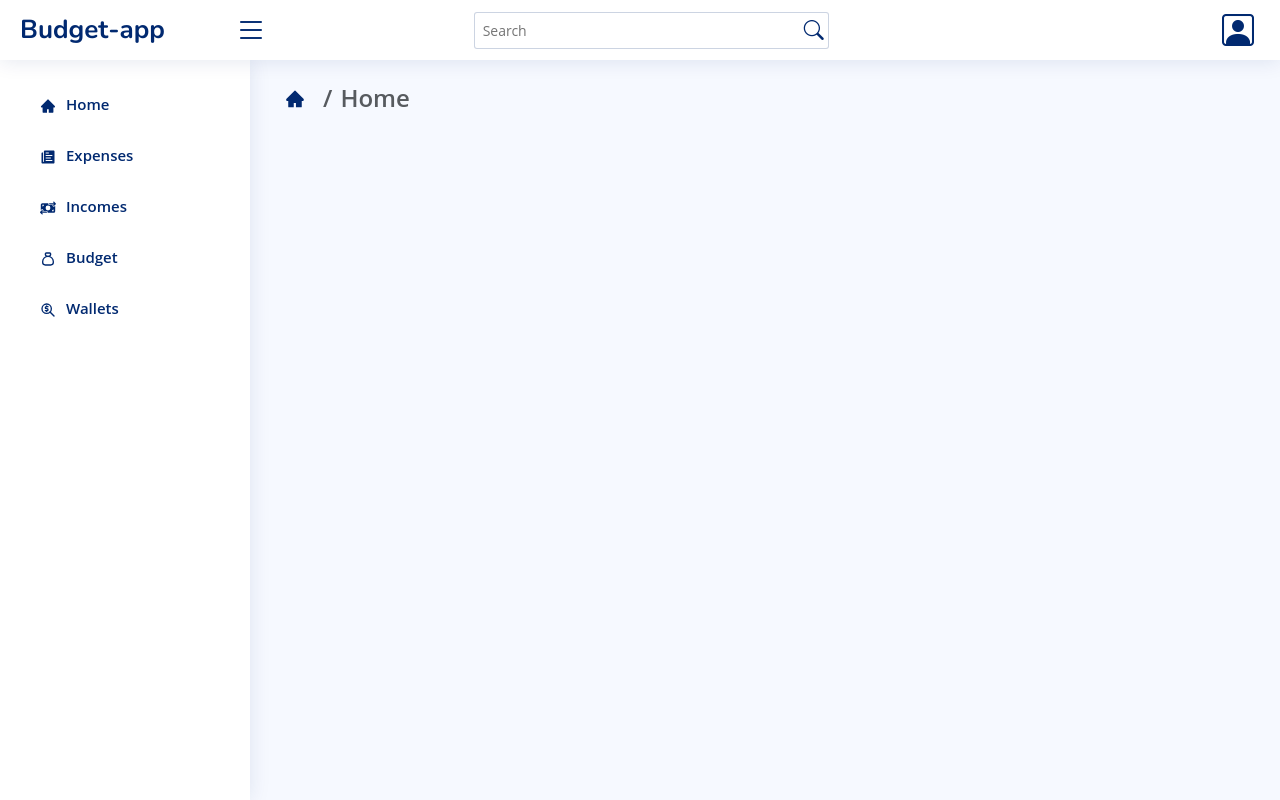
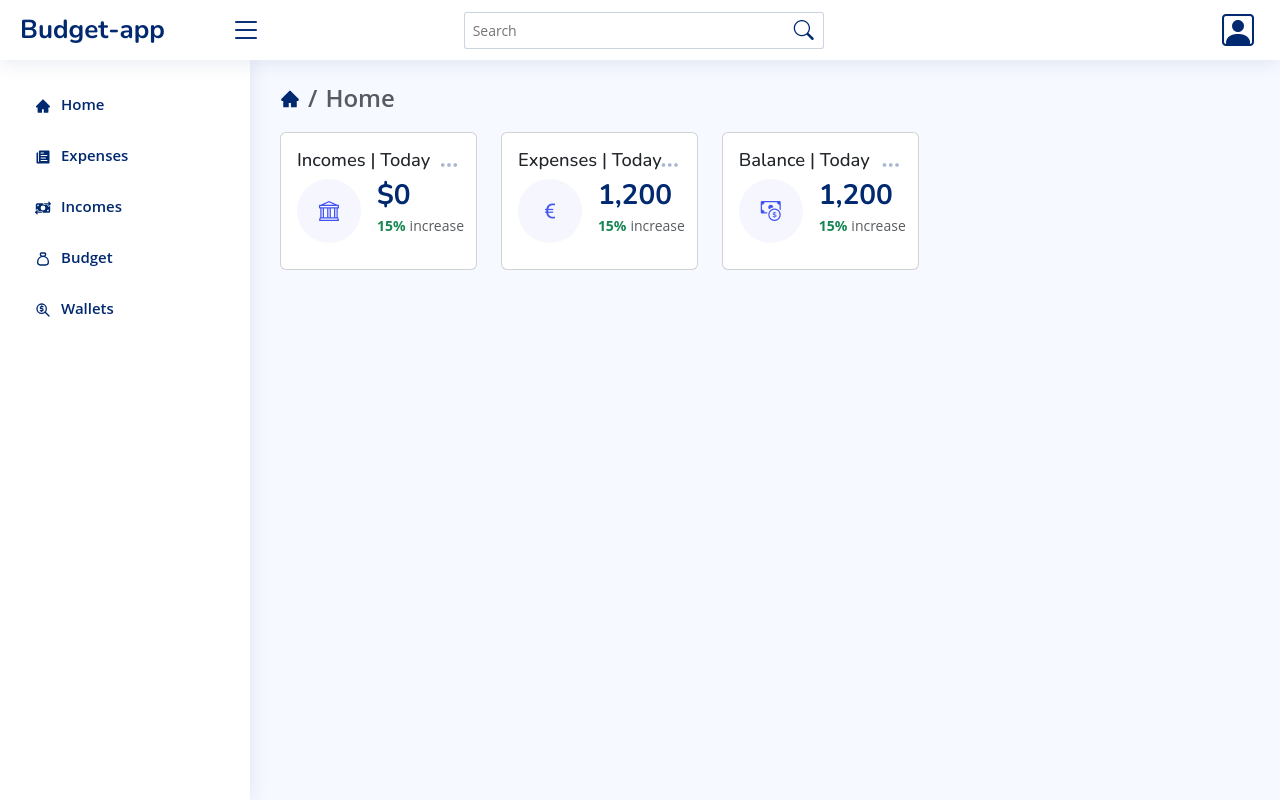
Before and after one commit to AleMorro/budget-app, a React (Create React App) app in the folder frontend/: page /app in a window 1280 px wide. Built offline with nearby package versions, Linux system fonts and the light colour scheme.

Commit message:
Added Cards
Added a first implementation of Cards to track different values

```diff
--- /dev/null
+++ b/frontend/src/components/budgetApp/data/CardsData.js
@@ -0,0 +1,19 @@
+import React from "react";
+
+export const CardsData = [
+   {
+      id: 1,
+      name: "Incomes",
+      icon: "bi bi-bank",
+   },
+   {
+      id: 2,
+      name: "Expenses",
+      icon: "bi bi-currency-euro",
+   },
+   {
+      id: 3,
+      name: "Balance",
+      icon: "bi bi-cash-coin",
+   },
+];
--- /dev/null
+++ b/frontend/src/components/budgetApp/routes/Home/Card.jsx
@@ -0,0 +1,72 @@
+import React, { useState } from 'react'
+
+import { useGlobalContext } from '../../../../context/globalContext';
+
+import CardFilter from './CardFilter';
+
+import '../../styles/Card.css'
+
+function Card( {card} ) {
+
+   const { getIncomes, totalIncomes, totalBalance } = useGlobalContext()
+
+   const [filter, setFilter] = useState("Today");
+
+   const handleFilterChange = filter => {
+      setFilter(filter);
+      if(filter === 'Today') {
+         getIncomes(1)
+            .then(totalIncomes())
+            .catch(error => {
+               console.error('Error fetching incomes: ', error)
+            })
+      }
+      else if(filter === 'This Month') {
+
+      }
+      else {
+
+      }
+   };
+
+   return (
+      <div className="col-xxl-4 col-md-4">
+      <div className="card info-card sales-card">
+         <CardFilter filterChange= {handleFilterChange} />
+         <div className="card-body">
+            <h5 className="card-title">
+               {card.name} <span> | {filter}</span>
+            </h5>
+
+         <div className="d-flex align items-center">
+            <div className="card-icon rounded-circle d-flex align-items-center justify-content-center">
+               <i className={card.icon}></i>
+            </div>
+         <div className="ps-3">
+            <h6>
+               {card.name === 'Incomes'
+                  ? '$' + totalIncomes().toLocaleString('en-US')
+                  : 1200.0.toLocaleString('en-US')}
+            </h6>
+            <span
+               className={`${
+                  0.15 > 0 ? 'text-success': 'text-danger'
+               } small pt-1 fw-bold`}
+            >
+               {0.15 > 0
+                  ? 0.15 * 100
+                  : 0.15 * 100}
+               %
+            </span>
+            <span className="text-muted small pt-2 ps-1">
+               {10 > 0 ? 'increase': 'decrease'}
+            </span>
+           </div>
+         </div>
+       </div>
+      </div>
+      </div>
+   )
+};
+
+export default Card
--- /dev/null
+++ b/frontend/src/components/budgetApp/routes/Home/CardFilter.jsx
@@ -0,0 +1,39 @@
+import React from 'react'
+
+function CardFilter( {filterChange} ) {
+   return (
+      <div className="filter">
+         <a className="icon" data-bs-toggle="dropdown">
+            <i className='bi bi-three-dots' id="icon-dots"></i>
+         </a>
+         <ul className='dropdown-menu dropdown-menu-end dropdown-menu-arrow'>
+            <li className='dropdown-header texts-start'>
+               <h6>Filter</h6>
+            </li>
+            <li>
+               <a className="dropdown-item" onClick={() => filterChange('Today')}>
+               Today
+               </a>
+            </li>
+            <li>
+               <a
+                  className="dropdown-item"
+                  onClick={() => filterChange('This Month')}
+               >
+                  This Month
+               </a>
+            </li>
+            <li>
+               <a
+                  className="dropdown-item"
+                  onClick={() => filterChange('This Year')}
+               >
+                  This Year
+               </a>
+            </li>
+         </ul>
+      </div>
+   )
+}
+
+export default CardFilter
--- a/frontend/src/components/budgetApp/routes/Home/Dashboard.jsx
+++ b/frontend/src/components/budgetApp/routes/Home/Dashboard.jsx
@@ -1,16 +1,23 @@
 import React, { useState, useEffect } from 'react';
+
+import { CardsData } from '../../data/CardsData';
+
+import Card from './Card';
+
+import '../../styles/Dashboard.css'
 
 function Dashboard() {
 
    const [cards, setCards] = useState([])
-   // da implementare fetch data from backend
 
    return (
       <section className="dashboard section">
          <div className="row">
             <div className="col-lg-8">
                <div className="row">
-
+                  {
+                     CardsData.map(card => <Card key={card.id} card={card} />)
+                  }
                </div>
             </div>
             <div className="col-lg-4">
--- /dev/null
+++ b/frontend/src/components/budgetApp/styles/Card.css
@@ -0,0 +1,41 @@
+/*
+* Card
+*/
+.dashboard .info-card {
+   padding-bottom: 10px;
+}
+
+.dashboard .info-card h6 {
+   font-size: 28px;
+   color: #012970;
+   font-weight: 700;
+   margin: 0;
+   padding: 0;
+}
+
+.dashboard .card-icon{
+   font-size: 32px;
+   line-height: 0;
+   width: 64px;
+   height: 64px;
+   flex-shrink: 0;
+   flex-grow: 0;
+}
+
+.dashboard .sales-card .card-icon {
+   color: #4154f1;
+   background: #f6f6fe;
+   .dashboard .revenue-card .card-icon {
+   color: #2eca6a;
+   background: #e0f8e9;
+}
+
+}
+.dashboard.customers-card .card-icon{
+   color: #ff771d;
+   background: #ffecdf;
+}
+
+.card-title {
+   font-size: 1.15rem;
+}
--- /dev/null
+++ b/frontend/src/components/budgetApp/styles/Dashboard.css
@@ -0,0 +1,40 @@
+/*
+* Dashboard
+*/
+/* Filter dropdown */
+.dashboard .filter {
+   position: absolute;
+   right: 0px;
+   top: 15px;
+}
+
+.dashboard .filter .icon {
+   color: #aab7cf;
+   padding-right: 17px;
+   padding-bottom: 5px;
+   transition: 0.3s;
+   font-size: 16px;
+}
+
+.dashboard .filter .icon:hover,
+.dashboard .filter .icon:focus {
+   color: #4154f1;
+}
+
+.dashboard .filter .dropdown-header {
+   padding: 8px 15px;
+}
+
+.dashboard .filter .dropdown-header h6 {
+   text-transform: uppercase;
+   font-size: 14px;
+   font-weight: 600;
+   letter-spacing: 1px;
+   color: #aab7cf;
+   margin-bottom: 0;
+   padding: 0;
+}
+
+.dashboard .filter .dropdown-item {
+   padding: 8px 15px;
+}
--- a/frontend/src/components/budgetApp/styles/Nav.css
+++ b/frontend/src/components/budgetApp/styles/Nav.css
@@ -28,8 +28,11 @@
 }
 
 i {
-   margin: 0 10px 0 5px;
    font-size: 20px;
+}
+
+#icon-profile {
+   margin: 0 10px 0 5px;;
 }
 
 .header-nav .profile {
```
Also changed, not shown: frontend/src/components/budgetApp/routes/Home/Cards.jsx (deleted, +0 -9 lines).
